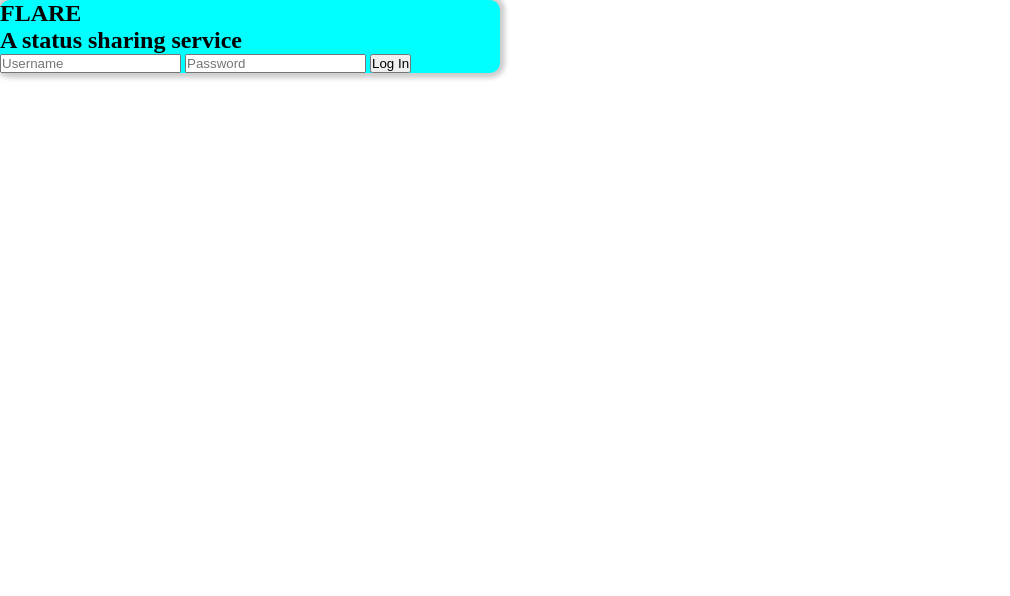
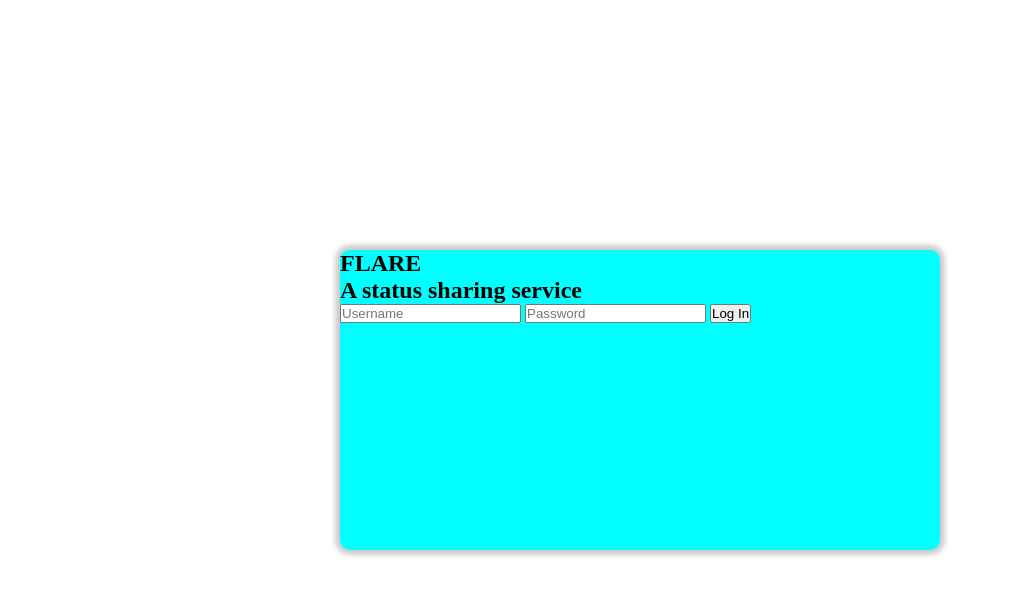
Before and after one commit to 2023popn/Pub-Flare, a website: page login.html in a window 1280 px wide. Shown: the whole page, without its empty margins (0-1010 px from the left). Drawn offline with Linux system fonts and the light colour scheme.

Commit message:
modified:   login.html

```diff
--- a/login.html
+++ b/login.html
@@ -31,14 +31,23 @@
     </body>
 
     <style>
-        * {
+        html, body {
             padding: 0px;
             margin: 0px;
             box-sizing: border-box;
+            width: 100%;
+            height: 100vh;
+        }
+
+        body {
+            display: flex;
+            justify-content: center;
+            align-items: center;
         }
 
         section {
-            width: 500px;
+            height: 300px;
+            width: 600px;
             border-radius: 10px;
             box-shadow: 0px 0px 5px 5px rgba(0, 0, 0, 0.2);
             background-color: aqua;
```
